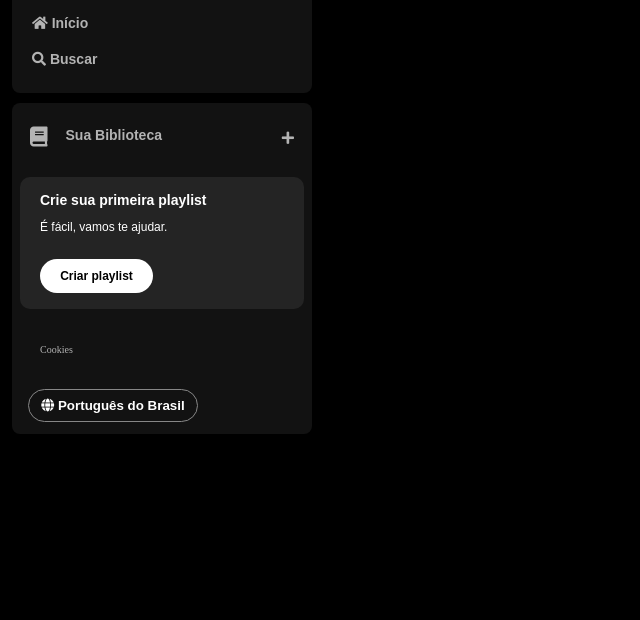
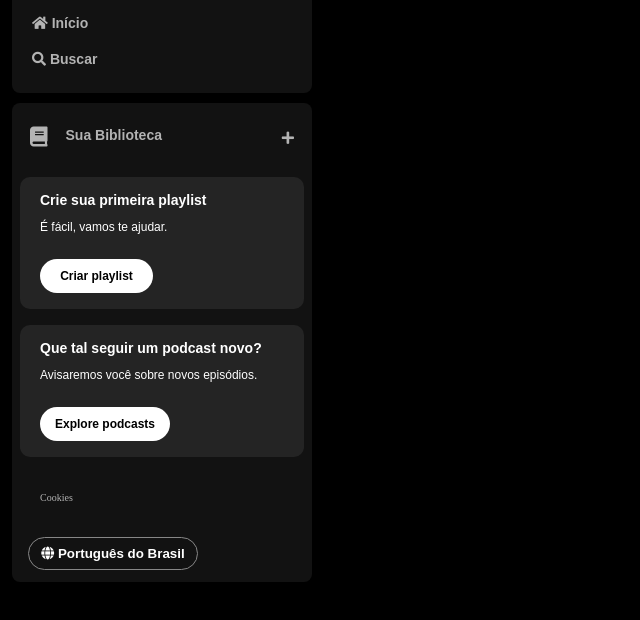
Before and after one commit to brasselotti/spotify-imersao-alura, a plain HTML site: page index.html in a window 1280 px wide. Shown: the part 60-680 px from the top of the page, without its empty margins (0-640 px from the left). Drawn offline with Linux system fonts and the light colour scheme.

Commit message:
Criando aba podcasts

```diff
--- a/index.html
+++ b/index.html
@@ -9,10 +9,6 @@
     <link rel="stylesheet" href="https://use.fontawesome.com/releases/v5.15.4/css/solid.css">
     <link rel="stylesheet" href="https://use.fontawesome.com/releases/v5.15.4/css/fontawesome.css">
 </head>
-
-
-
-
 
 <body>
     <div class="sidebar">
@@ -57,6 +53,16 @@
                 </div>
             </section>
 
+            <section class="section-podcasts">
+                <div class="section-podcasts__content">
+                    <span class="text title">Que tal seguir um podcast novo?</span>
+                    <span class="text subtitle">Avisaremos você sobre novos episódios.</span>
+                    <button class="section-podcasts__button">
+                        <span>Explore podcasts</span>
+                    </button>
+                </div>
+            </section>
+
             <div class="cookies">
                 <a href="">Cookies</a>
             </div>
--- a/style.css
+++ b/style.css
@@ -3,6 +3,9 @@ body {
 }
 
 .sidebar {
+    display: flex;
+    flex-direction: column;
+    gap: 10px;
     position: fixed;
     top: 0;
     left: 0;
@@ -54,7 +57,6 @@ body {
     color: #b3b3b3;
     font-weight: 600;
     font-size: 14px;
-    margin-top: 10px;
 }
 
 .library .library__content {
@@ -86,6 +88,7 @@ body {
 
 .library .library__content .fa-plus {
     margin: 24px 10px;
+    cursor: pointer;
 }
 
 .section-playlist {
@@ -140,6 +143,58 @@ body {
     cursor: pointer;
 }
 
+.section-podcasts {
+    display: flex;
+    align-items: flex-start;
+    justify-content: space-between;
+    gap: 20px;
+    background-color: #242424;
+    color: #b3b3b3;
+    font-weight: 600;
+    font-size: 14px;
+    margin: 8px 0;
+    padding: 16px 20px;
+    border-radius: 10px;
+}
+
+.section-podcasts .section-podcasts__content {
+    display: flex;
+    flex-direction: column;
+}
+
+.section-podcasts__content .text {
+    padding-bottom: 14px;
+    color: #fff;
+    font-family: "DM Sans", sans-serif;
+}
+
+.section-podcasts .title {
+    font-weight: 700;
+}
+
+.section-podcasts .subtitle {
+    font-weight: 500;
+    font-size: 12px;
+}
+
+.section-podcasts__content .section-podcasts__button {
+    display: flex;
+    justify-content: center;
+    background-color: #fff;
+    color: #000;
+    border-radius: 20px;
+    font-size: 12px;
+    font-weight: 700;
+    font-family: "DM Sans", sans-serif;
+    text-decoration: none;
+    text-transform: none;
+    padding: 10px;
+    margin-top: 12px;
+    border: 0px;
+    width: 130px;
+    cursor: pointer;
+}
+
 .sidebar .cookies {
     margin: 25px 20px;
 }
```
